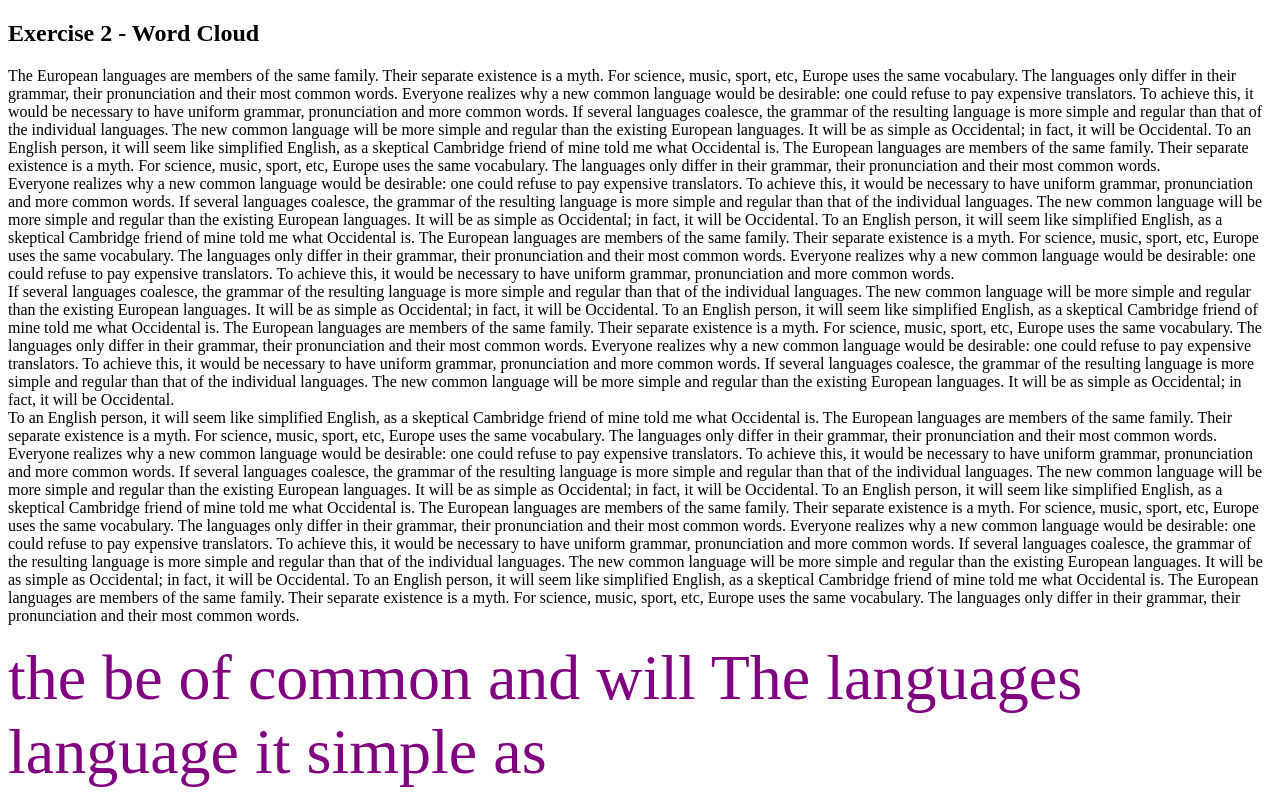
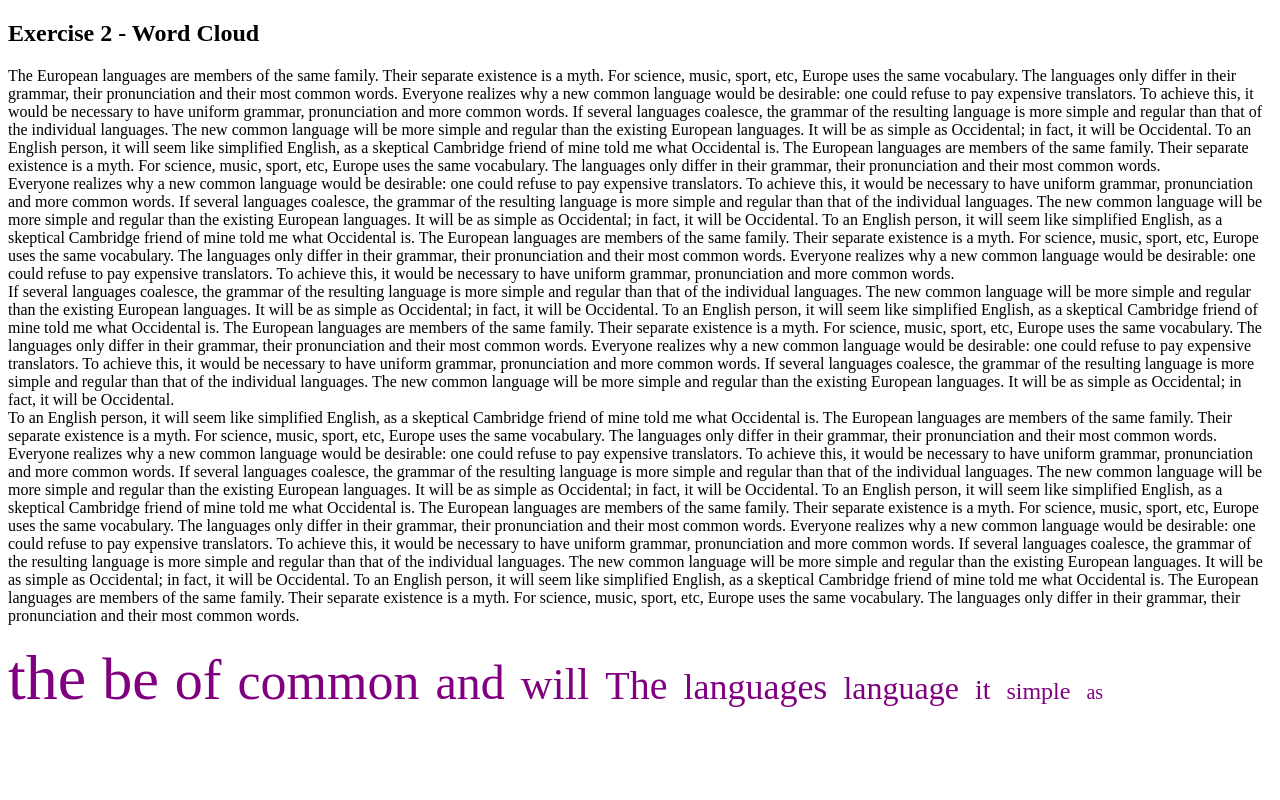
Before and after one commit to OjembaAssessment/js-retake-gate-1-uwumukiza123, a plain HTML site: page Exercise 2 - Word Cloud/cloud.html in a window 1280 px wide. Drawn offline with Linux system fonts and the light colour scheme.

Commit message:
add cloud.js and cloud.css files

```diff
--- a/Exercise 2 - Word Cloud/cloud.js
+++ b/Exercise 2 - Word Cloud/cloud.js
@@ -25,12 +25,12 @@ function newParagraph() {
     let fontSize = 64;
 
     for(let i =0; i<newResult.length; i++){
-    //   newResult[i] = `<span style="font-size:${fontSize}px">${newResult[i]}</span>`
+      newResult[i] = `<span style="font-size:${fontSize}px">${newResult[i]}</span>`
       fontSize -= 4
     }
 
     myCloud.innerHTML = newResult.join(" ");
 
 
-  }
-  newParagraph();
+}
+newParagraph();
```
Also changed, not shown: Exercise 2 - Word Cloud/cloud.css (line endings or trailing spaces).
